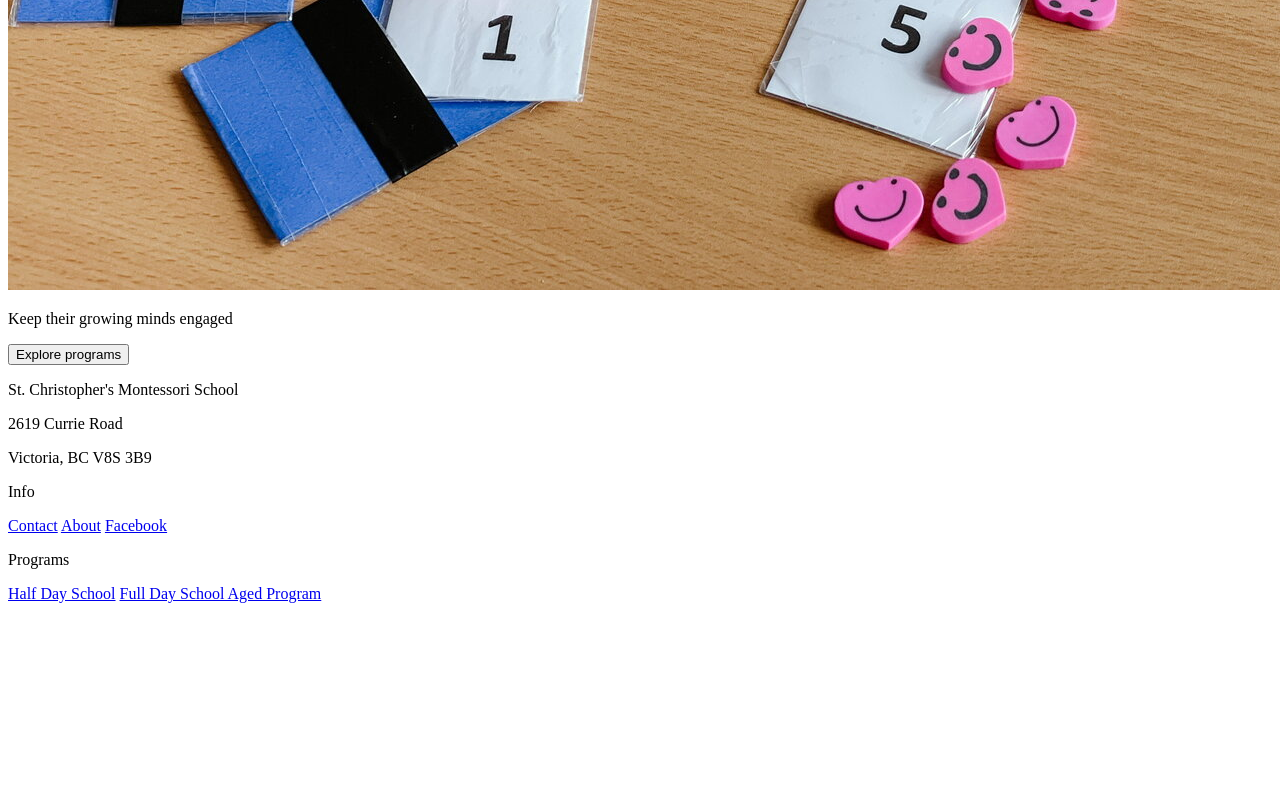
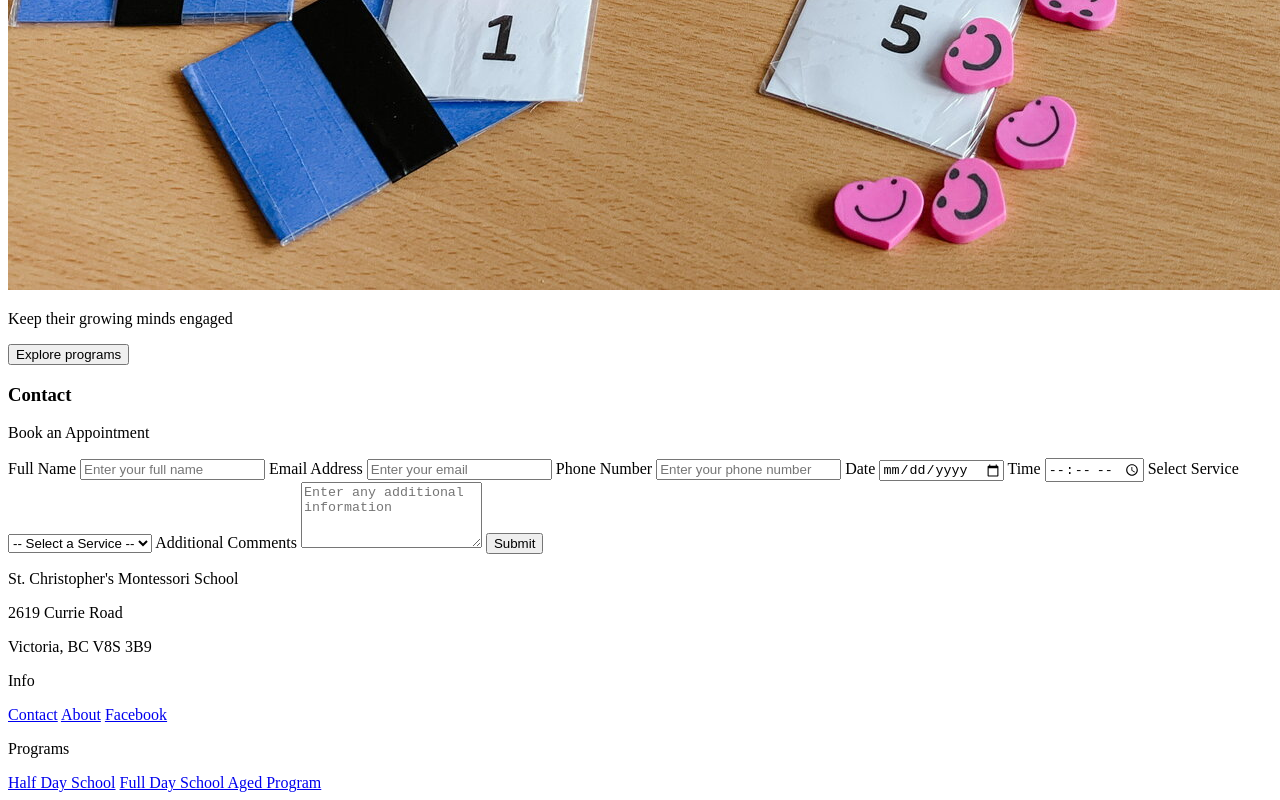
Before and after one commit to Nimota-Yusuf/Flexisaf-Week-1, a plain HTML site: page index.html in a window 1280 px wide. Shown: the part 4887-5687 px from the top of the page. Before the commit the page ends 5498 px from the top, so only its background shows below. Drawn offline with Linux system fonts and the light colour scheme.

Commit message:
new commit

```diff
--- a/index.html
+++ b/index.html
@@ -91,6 +91,40 @@
                 <button>Explore programs</button>
             </a>
         </section>
+
+        <section>
+            <h3>Contact</h3>
+            <p>Book an Appointment</p>
+            <form action="/Flexisaf-Week-1/submit.html" target="_blank">
+            <label for="name">Full Name</label>
+            <input type="text" name="name" placeholder="Enter your full name" required>
+
+            <label for="email">Email Address</label>
+            <input type="email" name="email" placeholder="Enter your email" required>
+
+            <label for="phone">Phone Number</label>
+            <input type="tel" name="phone" placeholder="Enter your phone number" required>
+
+            <label for="date">Date</label>
+            <input type="date" name="date" required>
+
+            <label for="time">Time</label>
+            <input type="time" name="time" required>
+
+            <label for="service">Select Service</label>
+            <select name="service" required>
+                <option value="">-- Select a Service --</option>
+                <option value="consultation">Consultation</option>
+                <option value="Pricing">Pricing</option>
+                <option value="Advice">Advice</option>
+            </select>
+
+            <label for="comments">Additional Comments</label>
+            <textarea  name="comments" rows="4" placeholder="Enter any additional information"></textarea>
+
+            <button type="submit">Submit</button>
+            </form>
+        </section>
     </main>
 
     <footer>
```
Also changed, not shown: submit.html (added, +12 -0 lines).
